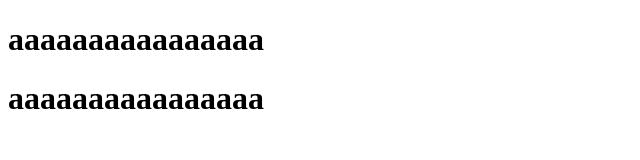
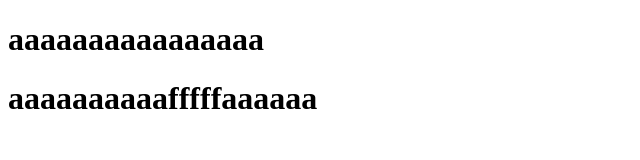
Before and after one commit to wangmengmeng01/-a, a plain HTML site: page index.html in a window 1280 px wide. Shown: the whole page, without its empty margins (0-640 px from the left). Drawn offline with Linux system fonts and the light colour scheme.

Commit message:
aaaaaaa Signed-off-by: wang <2021436652@qq.com>

```diff
--- a/index.html
+++ b/index.html
@@ -6,6 +6,6 @@
 </head>
 <body>
 	<h1>aaaaaaaaaaaaaaaa</h1>
-	<h1>aaaaaaaaaaaaaaaa</h1>
+	<h1>aaaaaaaaaafffffaaaaaa</h1>
 </body>
 </html>
```
